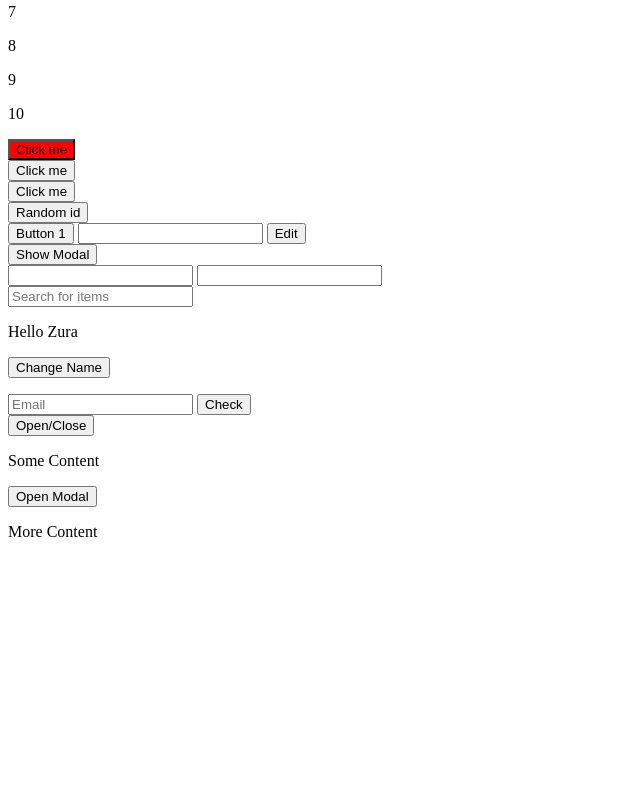
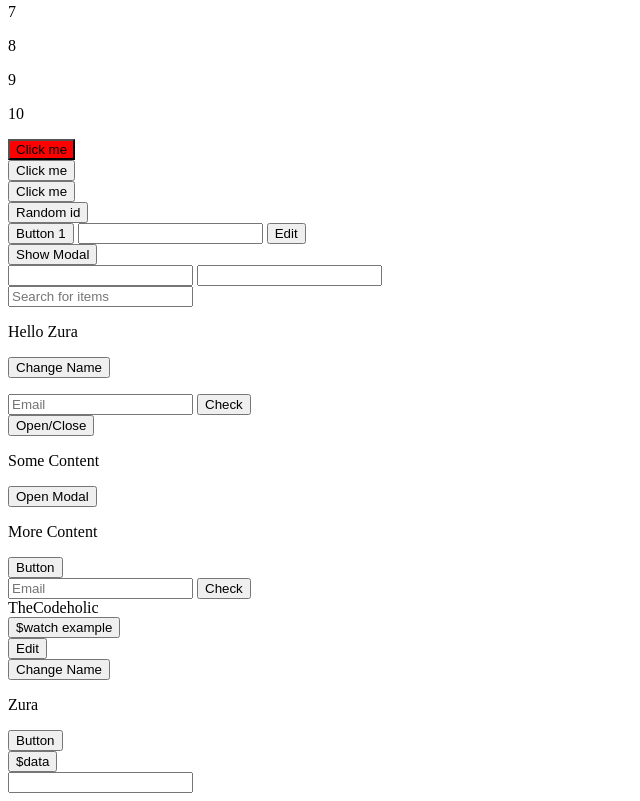
Before and after one commit to thecodeholic/alpinejs-course, a plain HTML site: page basics/index.html in a window 1280 px wide. Shown: the part 555-1356 px from the top of the page, without its empty margins (0-640 px from the left). Before the commit the page ends 1112 px from the top, so only its background shows below. Drawn offline with nearby package versions, Linux system fonts and the light colour scheme; no server answers.

Commit message:
Add examples on more magic properties

```diff
--- a/basics/index.html
+++ b/basics/index.html
@@ -24,15 +24,16 @@
     ></div>
 
     <!-- x-data with methods -->
-    <div x-data="{message: 'Click me to change', change(){ this.message = 'Change message' } }">
+    <div
+      x-data="{message: 'Click me to change', change(){ this.message = 'Change message' } }"
+    >
       <span x-html="message" @click="change()"></span>
     </div>
 
     <!-- Re-usable Data -->
     <div x-data="dropdown">
       <button @click="toggle">Open/Close</button>
-        <div x-show="open" x-text="message">
-        </div>
+      <div x-show="open" x-text="message"></div>
     </div>
 
     <!-- Data-Less components -->
@@ -58,11 +59,13 @@
     </div>
 
     <!-- Scoping -->
-    <div x-data="{
+    <div
+      x-data="{
         name: 'John',
         gender: 'male',
         age: 30
-    }">
+    }"
+    >
       <div x-data="{name: 'Mary', age: 25}">
         <div x-data="{name: 'Zura'}">
           <span x-text="gender"></span>
@@ -71,7 +74,8 @@
     </div>
 
     <!-- Getters & Setters -->
-    <div x-data="{
+    <div
+      x-data="{
         open: false,
         get isOpen() {
             return this.open;
@@ -82,18 +86,18 @@
         toggle() {
             this.isOpen = !this.isOpen;
         }
-    }">
+    }"
+    >
       <button @click="toggle">Open/Close</button>
-        <div x-show="open">
-            Content
-        </div>
+      <div x-show="open">Content</div>
     </div>
 
     <!-- x-show & x-transition -->
     <div x-data="{ open: false }">
       <button x-on:click="open = ! open">Open/Close</button>
 
-        <div x-show="open"
+      <div
+        x-show="open"
         x-transition:enter.duration.200ms
         x-transition:leave.duration.2000ms
       >
@@ -130,7 +134,11 @@
 
     <!-- x-bind: class  -->
     <div x-data="{clicked: false}">
-        <button class="red" :class="clicked ? 'clicked' : ''" @click="clicked = !clicked">
+      <button
+        class="red"
+        :class="clicked ? 'clicked' : ''"
+        @click="clicked = !clicked"
+      >
         Click me
       </button>
     </div>
@@ -144,19 +152,28 @@
         background-color: red;
       }
       .clicked {
-            background-color: green
+        background-color: green;
       }
     </style>
 
     <!-- x-bind: style -->
     <div x-data="{clicked: false}">
-        <button :style="clicked && {'backgroundColor': 'red'}" @click="clicked = !clicked">
+      <button
+        :style="clicked && {'backgroundColor': 'red'}"
+        @click="clicked = !clicked"
+      >
         Click me
       </button>
     </div>
 
     <!-- x-bind id -->
-    <button x-data="{id: ''}" x-bind:id="id" @click="id = Math.round(Math.random() * 10000)">Random id</button>
+    <button
+      x-data="{id: ''}"
+      x-bind:id="id"
+      @click="id = Math.round(Math.random() * 10000)"
+    >
+      Random id
+    </button>
 
     <!-- Challenge -->
     <div x-data="{colors: ['red', 'green', 'blue']}">
@@ -214,7 +231,7 @@
 
     <!-- x-ref -->
     <div x-data>
-        <input x-ref="inputEmail" type="text" placeholder="Email">
+      <input x-ref="inputEmail" type="text" placeholder="Email" />
       <button @click="$refs.inputEmail.style.borderColor = 'red'">Check</button>
     </div>
 
@@ -245,21 +262,70 @@
 
     <!-- Magic Properties -->
     <!-- $el -->
+    <div x-data x-init="console.log('Init ', $el)">
+      <button @click="console.log($el)">Button</button>
+    </div>
 
     <!-- $refs -->
+    <div x-data>
+      <input x-ref="inputEmail" type="text" placeholder="Email" />
+      <button @click="$refs.inputEmail.style.borderColor = 'red'">Check</button>
+    </div>
 
     <!-- $store -->
+    <div x-data x-text="$store.currentUser.username"></div>
 
     <!-- $watch -->
+    <div
+      x-data="{modal: false}"
+      x-init="$watch('modal', (val, old) => console.log(val, old))"
+    >
+      <button @click="modal = !modal">$watch example</button>
+    </div>
 
     <!-- $dispatch -->
+    <div x-data @edit="console.log('Edit Clicked')">
+      <button @click="$dispatch('edit')">Edit</button>
+    </div>
 
     <!-- $nextTick -->
+    <div x-data="{name: 'Zura'}">
+      <button
+        @click="
+          name = 'John';
+          $nextTick(() => console.log($refs.p.innerText));"
+      >
+        Change Name
+      </button>
+      <p x-ref="p" x-text="name"></p>
+    </div>
 
     <!-- $root -->
+    <div x-data id="1">
+      <div>
+        <div x-data id="2">
+          <div>
+            <button @click="console.log($root)">Button</button>
+          </div>
+        </div>
+      </div>
+    </div>
 
     <!-- $data -->
+    <div x-data="dropdown">
+      <div>
+        <button @click="console.log($data.open)">$data</button>
+      </div>
+    </div>
 
-
+    <!-- $id -->
+    <div x-data>
+      <div x-id="['text-input']">
+        <label :for="$id('text-input')" />
+        <!-- "text-input-1" -->
+        <input type="text" :id="$id('text-input')" />
+        <!-- "text-input-1" -->
+      </div>
+    </div>
   </body>
 </html>
```
Lines whose indentation alone changed are shown as unchanged.
